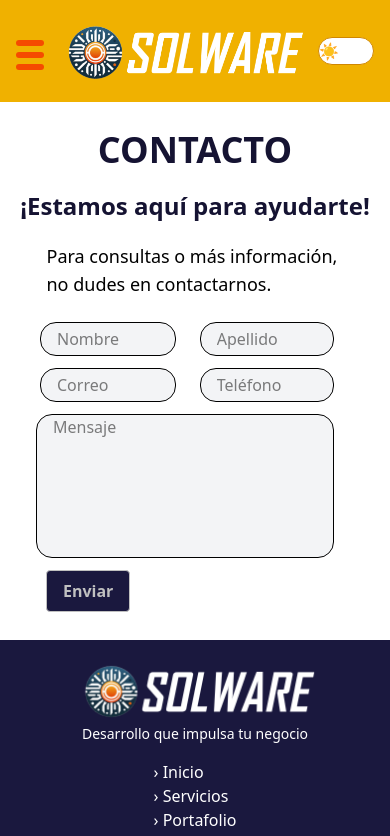
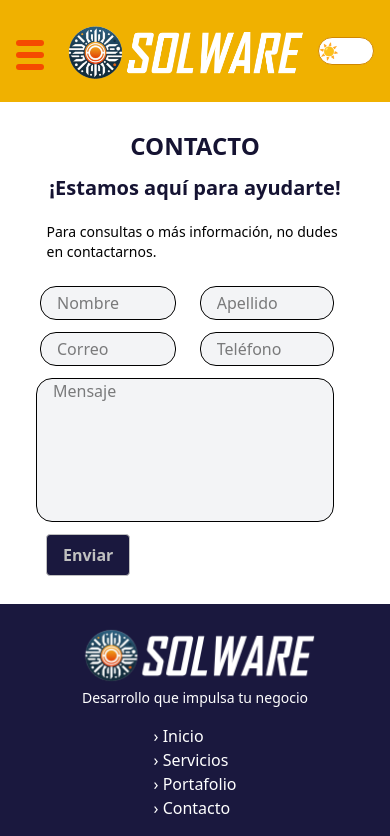
Before and after one commit to hectrhcc/Solware, a React (Vite) app: page /contacto in a window 390 px wide. Shown: the top 836 px of the page. Built offline with nearby package versions, Linux system fonts and the light colour scheme; no server answers.

Commit message:
text-normal en xs

```diff
--- a/src/components/Contacto.jsx
+++ b/src/components/Contacto.jsx
@@ -42,8 +42,8 @@ const [mensajeEnviado, setMensajeEnviado] = useState('');
   return (
       <div className=' md:flex md:flex-col mx-auto  w-full mb-0'>
        <div className='flex flex-col p-3 '>
-               <h3 className='text-2xl text-center font-semibold mb-4 color'>¡Estamos aquí para ayudarte!</h3>
-                <p className='text-lg lg:mb-1 lg:ml-11  lg:text-xl  p-1 w-5/6   mx-auto  text-left justify-between  md:hidden '>
+               <h3 className='text-xl md:text-2xl text-center font-semibold mb-4 color'>¡Estamos aquí para ayudarte!</h3>
+                <p className='text-sm md:text-lg lg:mb-1 lg:ml-11  lg:text-xl  p-1 w-5/6   mx-auto  text-left justify-between  md:hidden '>
                 Para consultas o más información, no dudes en contactarnos.</p>
                 <p className='hidden md:block  mb-1 ml-5 lg:ml-9  md:text-normal text-xl  p-1  md:text-center lg:text-left lg:p-1 mx-auto  text-left  justify-center md:w-[89%] lg:w-[93%]  '>
                 Si tienes alguna consulta o requieres más información, no dudes en comunicarte con nosotros. Completa el formulario con tus datos y nos pondremos en contacto contigo a la brevedad.
--- a/src/pages/ContactoPage.jsx
+++ b/src/pages/ContactoPage.jsx
@@ -7,7 +7,7 @@ const ContactoPage = () => {
 
   return (
     <>
-      <h1 className='text-4xl lg:text-5xl font-bold color text-center mt-7 md:mt-10 mb-2 color ' data-aos="fade-up" >CONTACTO</h1>
+      <h1 className='text-2xl md:text-4xl lg:text-5xl font-bold color text-center mt-7 md:mt-10 mb-0 md:mb-2 color ' data-aos="fade-up" >CONTACTO</h1>
     <div className=' lg:flex  lg:flex-row lg:mb-12 mb-7 items-stretch '>
       <div className='hidden lg:flex  w-3/12  h-full  relative left-10 ' data-aos="fade-right">
    <video
```
